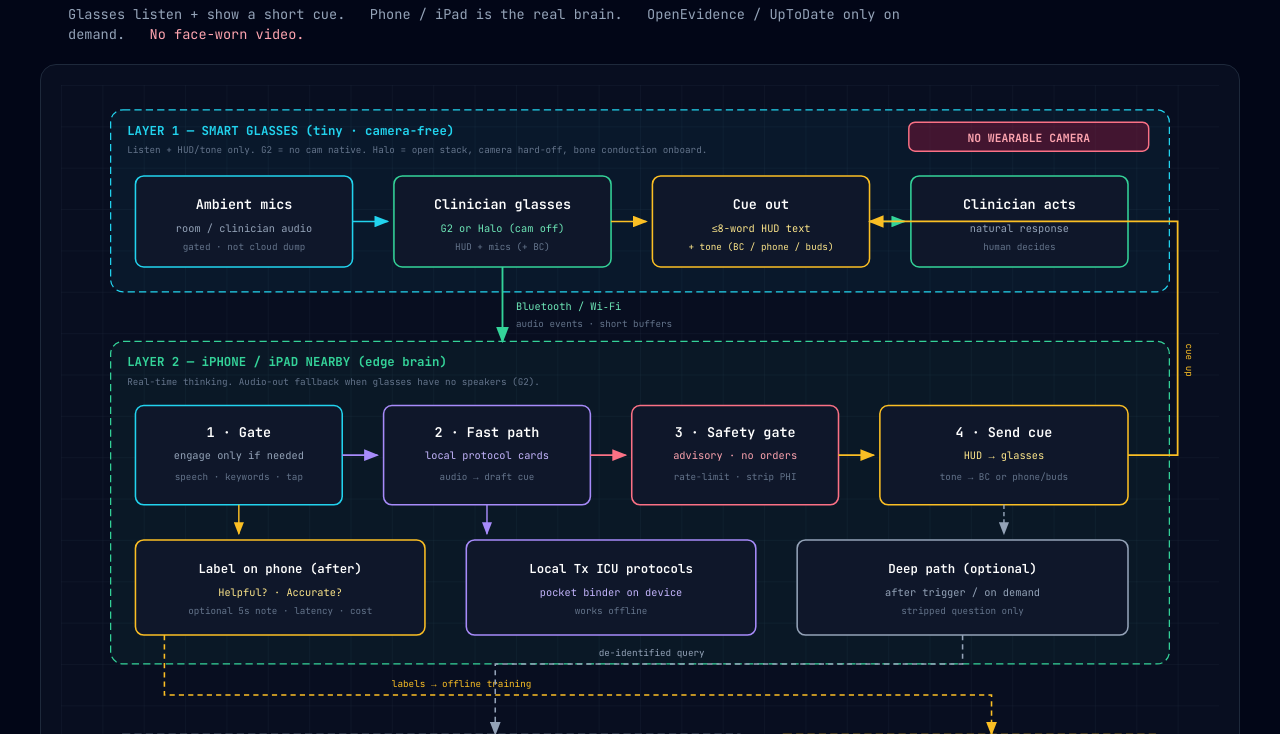
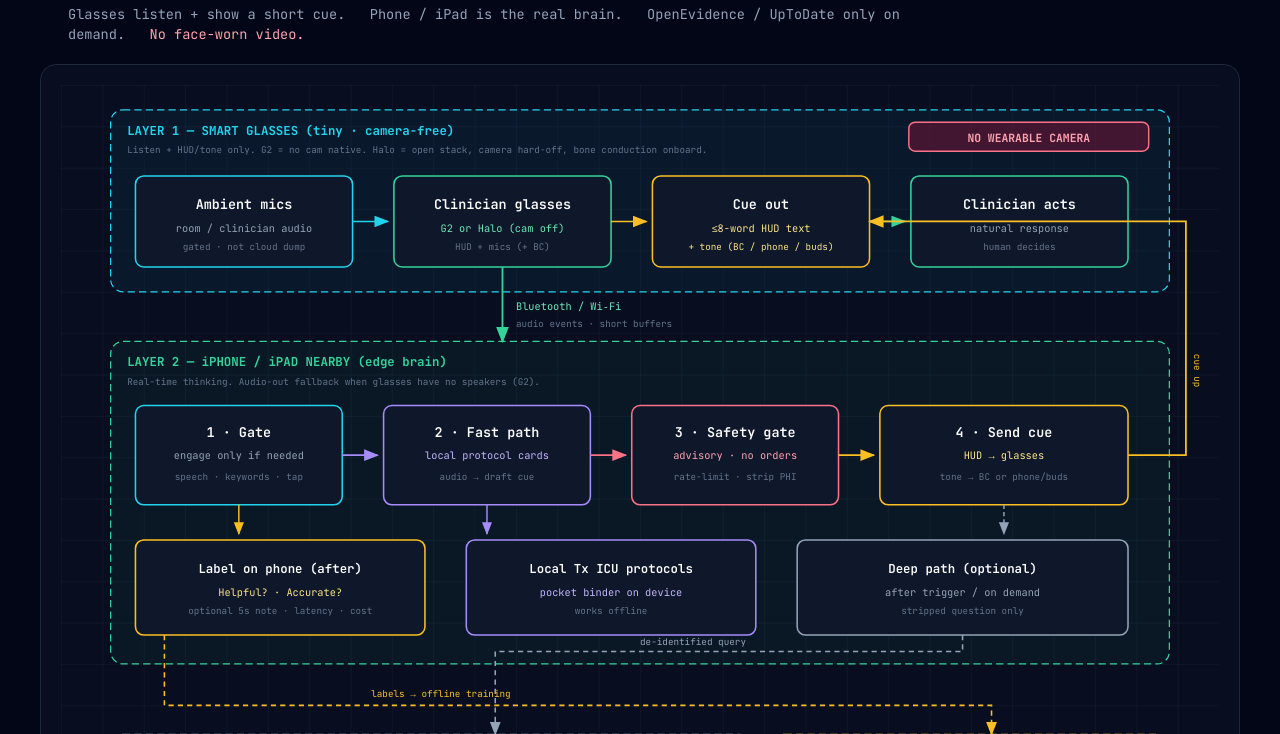
Before and after one commit to senrealinvestment/crisis-mirror, a plain HTML site: page crisis-mirror-architecture.html in a window 1280 px wide. Shown: the part 66-800 px from the top of the page. Drawn offline with Linux system fonts and the light colour scheme.

Commit message:
Separate gutter arrow lanes so labels do not sit on strokes

```diff
--- a/crisis-mirror-architecture.html
+++ b/crisis-mirror-architecture.html
@@ -205,21 +205,21 @@
         <text x="872" y="494" fill="#94a3b8" font-size="10" text-anchor="middle">after trigger / on demand</text>
         <text x="872" y="512" fill="#64748b" font-size="9" text-anchor="middle">stripped question only</text>
 
-        <!-- ========== GUTTER B y=560..620 — all long-range links live here ========== -->
-        <!-- cue-up: right rail outside content, orthogonal only -->
-        <path d="M 1032 358 L 1080 358 L 1080 132 L 782 132"
+        <!-- ========== GUTTER B y=560..620 — two parallel lanes, labels above lines ========== -->
+        <!-- cue-up: far-right rail → into Cue out (not through text) -->
+        <path d="M 1032 358 L 1088 358 L 1088 132 L 782 132"
               fill="none" stroke="#fbbf24" stroke-width="1.7" marker-end="url(#m-amber)"/>
-        <text x="1088" y="250" fill="#fbbf24" font-size="9" transform="rotate(90 1088 250)">cue up</text>
+        <text x="1096" y="260" fill="#fbbf24" font-size="9" transform="rotate(90 1096 260)">cue up</text>
 
-        <!-- labels → train: left rail then along gutter midline -->
-        <path d="M 100 532 L 100 590 L 900 590 L 900 628"
+        <!-- deep → cloud: upper gutter lane -->
+        <path d="M 872 532 L 872 548 L 420 548 L 420 628"
+              fill="none" stroke="#94a3b8" stroke-width="1.5" stroke-dasharray="5,4" marker-end="url(#m-slate)"/>
+        <text x="560" y="542" fill="#94a3b8" font-size="9">de-identified query</text>
+
+        <!-- labels → train: lower gutter lane (clear of deep path) -->
+        <path d="M 100 532 L 100 600 L 900 600 L 900 628"
               fill="none" stroke="#fbbf24" stroke-width="1.5" stroke-dasharray="5,4" marker-end="url(#m-amber)"/>
-        <text x="320" y="582" fill="#fbbf24" font-size="9">labels → offline training</text>
-
-        <!-- deep → cloud: from deep box bottom into gutter then down -->
-        <path d="M 872 532 L 872 560 L 420 560 L 420 628"
-              fill="none" stroke="#94a3b8" stroke-width="1.5" stroke-dasharray="5,4" marker-end="url(#m-slate)"/>
-        <text x="520" y="552" fill="#94a3b8" font-size="9">de-identified query</text>
+        <text x="300" y="592" fill="#fbbf24" font-size="9">labels → offline training</text>
 
         <!-- ========== L3 + offline y=628..800 ========== -->
         <rect x="48" y="628" width="620" height="172" rx="12" fill="rgba(148,163,184,0.06)" stroke="#94a3b8" stroke-width="1.2" stroke-dasharray="7,4"/>
```
Also changed, not shown: assets/crisis-mirror-architecture.png.
